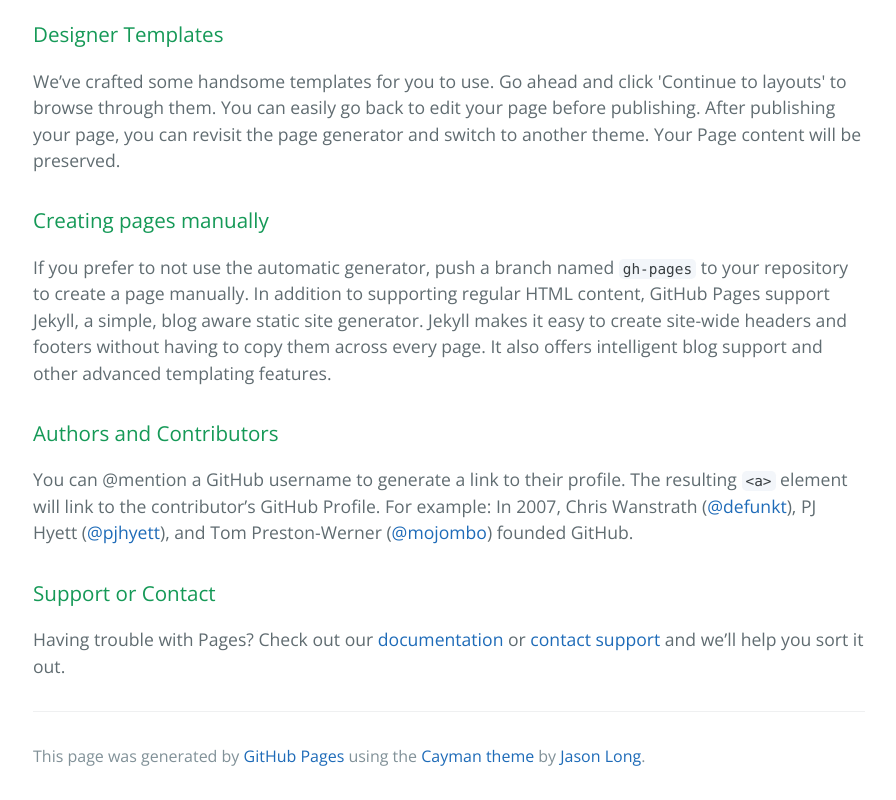
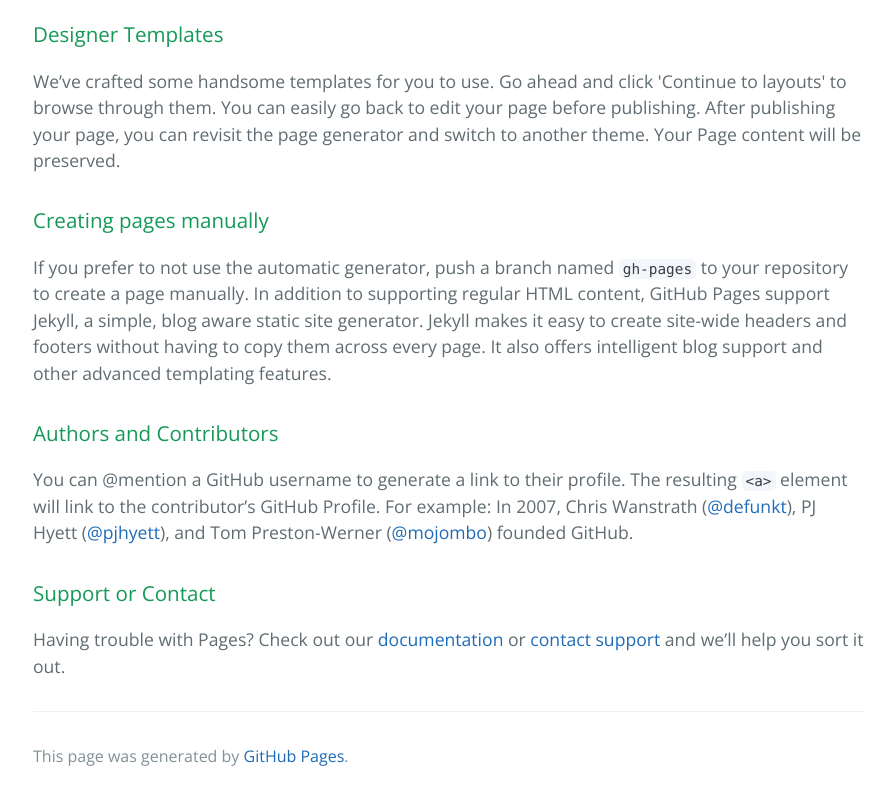
Before and after one commit to tianmei1/tianmei1.github.io, a plain HTML site: page index.html in a window 1280 px wide. Shown: the part 469-1269 px from the top of the page, without its empty margins (191-1087 px from the left). Drawn offline with nearby package versions, Linux system fonts and the light colour scheme.

Commit message:
Update index.html

```diff
--- a/index.html
+++ b/index.html
@@ -2,7 +2,7 @@
 <html lang="en-us">
   <head>
     <meta charset="UTF-8">
-    <title>Tianmei1.GitHub.io by tianmei1</title>
+    <title>Welcome to MT and YIYI family! </title>
     <meta name="viewport" content="width=device-width, initial-scale=1">
     <link rel="stylesheet" type="text/css" href="stylesheets/normalize.css" media="screen">
     <link href='https://fonts.googleapis.com/css?family=Open+Sans:400,700' rel='stylesheet' type='text/css'>
@@ -43,7 +43,7 @@
 
       <footer class="site-footer">
 
-        <span class="site-footer-credits">This page was generated by <a href="https://pages.github.com">GitHub Pages</a> using the <a href="https://github.com/jasonlong/cayman-theme">Cayman theme</a> by <a href="https://twitter.com/jasonlong">Jason Long</a>.</span>
+        <span class="site-footer-credits">This page was generated by <a href="https://pages.github.com">GitHub Pages</a>.</span>
       </footer>
 
     </section>
```
